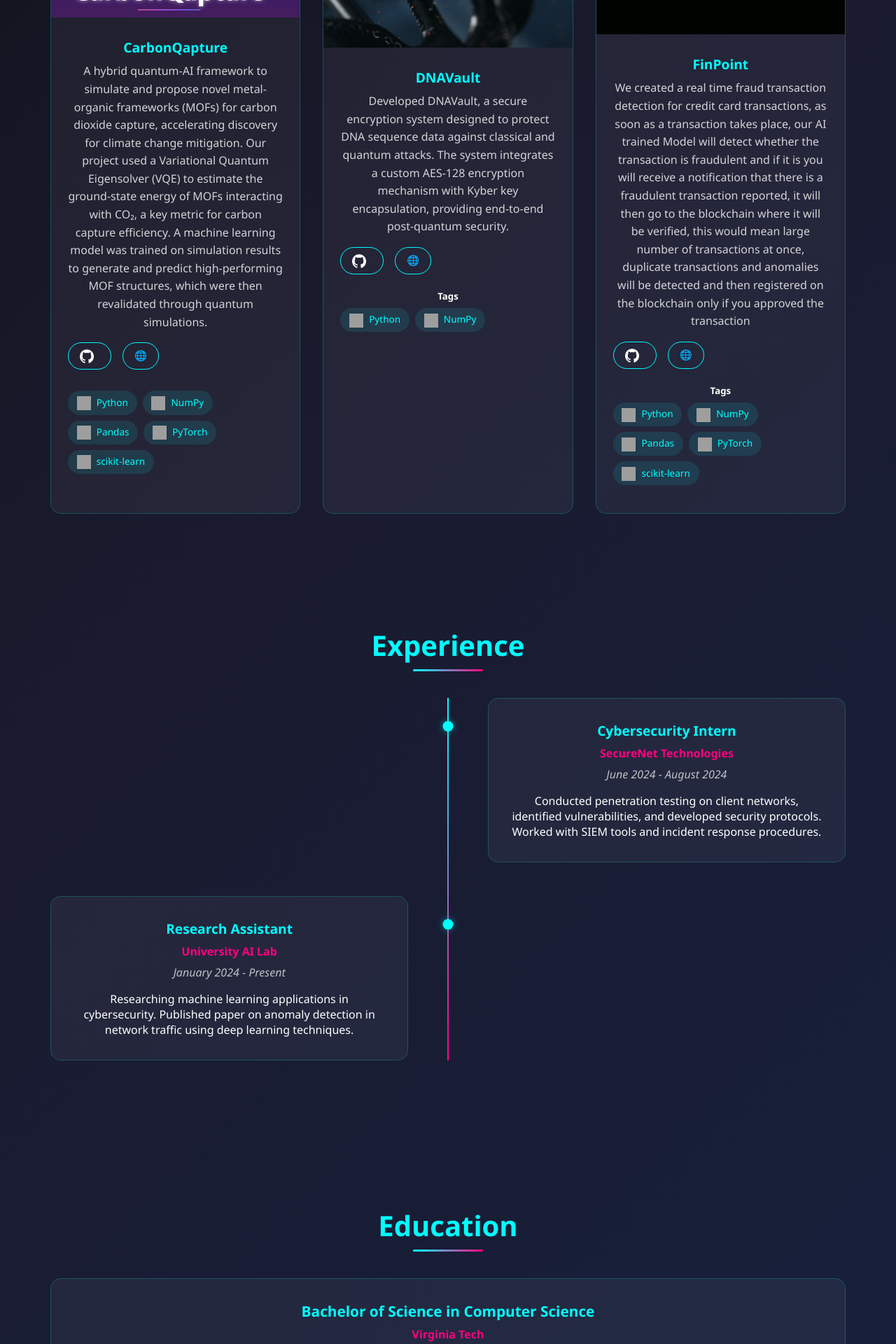
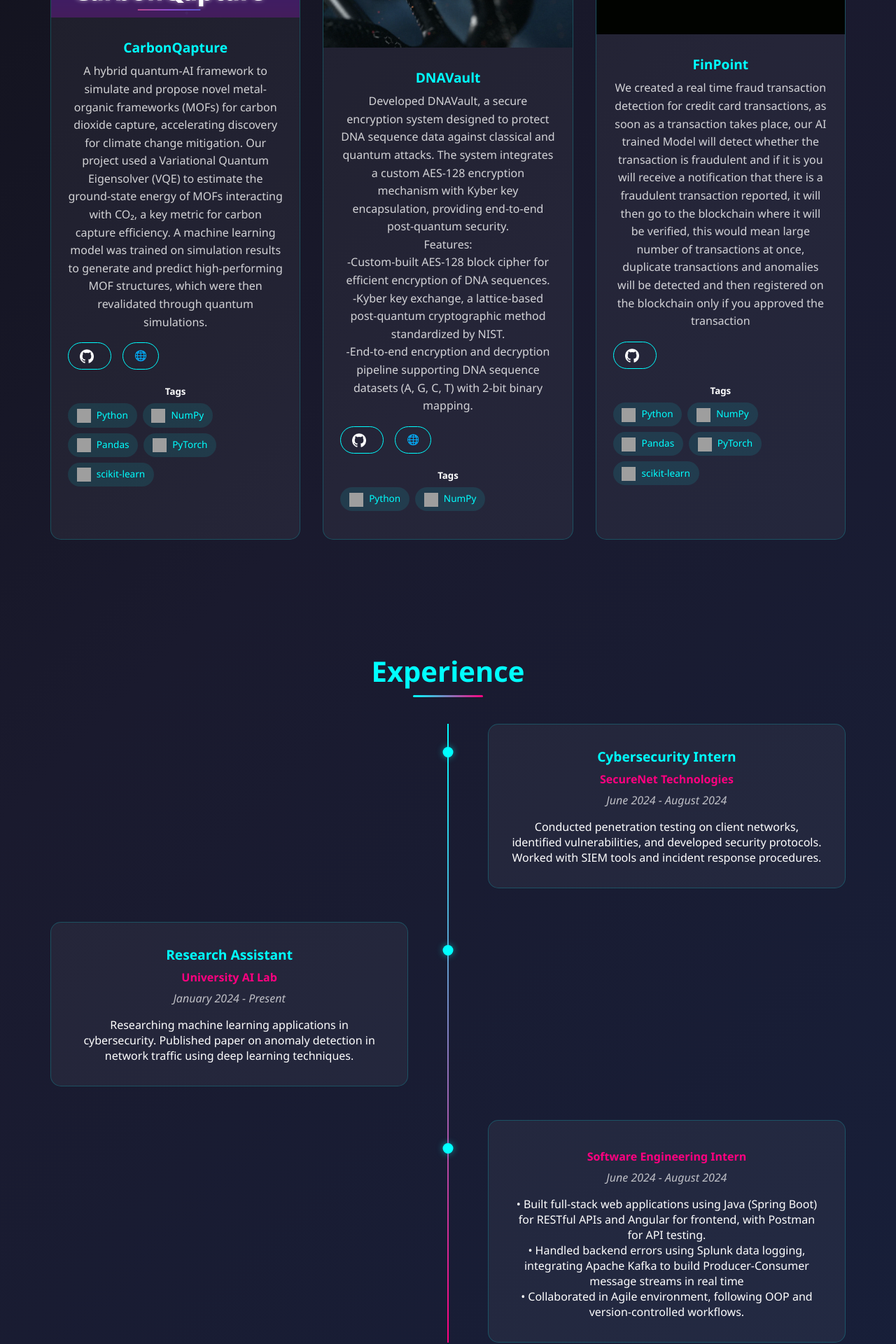
Before and after one commit to Sankalp-dasari/Portfolio-Sankalp-Dasari, a React (Create React App) app: page / in a window 1280 px wide. Shown: the part 1840-3760 px from the top of the page at 70% size. Built offline with nearby package versions, Linux system fonts and the light colour scheme; grey boxes are pictures that could not be loaded.

Commit message:
experience section

```diff
--- a/src/App.jsx
+++ b/src/App.jsx
@@ -287,7 +287,7 @@ const Portfolio = () => {
                 <a href="https://bitcamp25.vercel.app" onClick={(e) => e.stopPropagation()} target="_blank" rel="noopener noreferrer">🌐</a>
               </div>
               <br />
-
+             <h5>Tags</h5>
               <div className="project-tags">
                 <span className="tag">
                   <img src="https://cdn.jsdelivr.net/gh/devicons/devicon/icons/python/python-original.svg" alt="Python logo" className="icon" />Python
@@ -312,7 +312,18 @@ const Portfolio = () => {
             <div className="project-image"><img src="dnavault.png" alt="DNAVault" /></div>
             <div className="project-content">
               <h3 className="project-title">DNAVault</h3>
-              <p className="project-description">Developed DNAVault, a secure encryption system designed to protect DNA sequence data against classical and quantum attacks. The system integrates a custom AES-128 encryption mechanism with Kyber key encapsulation, providing end-to-end post-quantum security.</p>
+              <p className="project-description">Developed DNAVault, a secure encryption system designed to protect DNA sequence data against classical and quantum attacks. The system integrates a custom AES-128 encryption mechanism with Kyber key encapsulation, providing end-to-end post-quantum security.
+                <br />
+                Features:
+                <br />
+-Custom-built AES-128 block cipher for efficient encryption of DNA sequences.
+<br />
+-Kyber key exchange, a lattice-based post-quantum cryptographic method standardized by NIST.
+<br />
+-End-to-end encryption and decryption pipeline supporting DNA sequence datasets (A, G, C, T) with 2-bit binary mapping.
+
+
+              </p>
               <div className="project-links">
                 <a href="https://github.com/Sankalp-dasari/DNAVault" onClick={(e) => e.stopPropagation()} target="_blank" rel="noopener noreferrer"> <img src="github-white-icon.png" className="icon" alt="GitHub" /></a>
                 <a href="https://dna-vault.vercel.app/" onClick={(e) => e.stopPropagation()} target="_blank" rel="noopener noreferrer">🌐</a>
@@ -332,10 +343,9 @@ const Portfolio = () => {
             <div className="project-image"><img src="original.png" alt="FinPoint" /></div>
             <div className="project-content">
               <h3 className="project-title">FinPoint</h3>
-              <p className="project-description">We created a real time fraud transaction detection for credit card transactions, as soon as a transaction takes place, our AI trained Model will detect whether the transaction is fraudulent and if it is you will receive a notification that there is a fraudulent transaction reported, it will then go to the blockchain where it will be verified, this would mean large number of transactions at once, duplicate transactions and anomalies will be detected and then registered on the blockchain only if you approved the transaction</p>
+              <p className="project-description">We created a real time fraud transaction detection for credit card transactions, as soon as a transaction takes place, our AI trained Model will detect whether the transaction is fraudulent and if it is you will receive a notification that there is a fraudulent transaction reported, it will then go to the blockchain where it will be verified, this would mean large number of transactions at once, duplicate transactions and anomalies will be detected and then registered on the blockchain only if you approved the transaction </p>
               <div className="project-links">
                 <a href="https://github.com/Ishaannjain/HackViolet" onClick={(e) => e.stopPropagation()} target="_blank" rel="noopener noreferrer"><img src="github-white-icon.png" className="icon" alt="GitHub" /></a>
-                <a href="https://dna-vault.vercel.app/" onClick={(e) => e.stopPropagation()} target="_blank" rel="noopener noreferrer">🌐</a>
               </div>
               <br />
               <h5>Tags</h5>
@@ -383,6 +393,21 @@ const Portfolio = () => {
               <p>Researching machine learning applications in cybersecurity. Published paper on anomaly detection in network traffic using deep learning techniques.</p>
             </div>
           </div>
+
+           <div className="experience-item fade-in">
+            <div className="experience-content">
+              <div className="experience-dot"></div>
+              <h3 className="experience-title"></h3>
+              <div className="experience-company">Software Engineering Intern</div>
+              <div className="experience-date">June 2024 - August 2024</div>
+              <p> • Built full-stack web applications using Java (Spring Boot) for RESTful APIs and Angular for frontend, with Postman for API testing.
+                <br></br>
+• Handled backend errors using Splunk data logging, integrating Apache Kafka to build Producer-Consumer message streams in real time
+<br />
+• Collaborated in Agile environment, following OOP and version-controlled workflows. </p>
+            </div>
+          </div>
+
         </div>
       </section>
 
```
